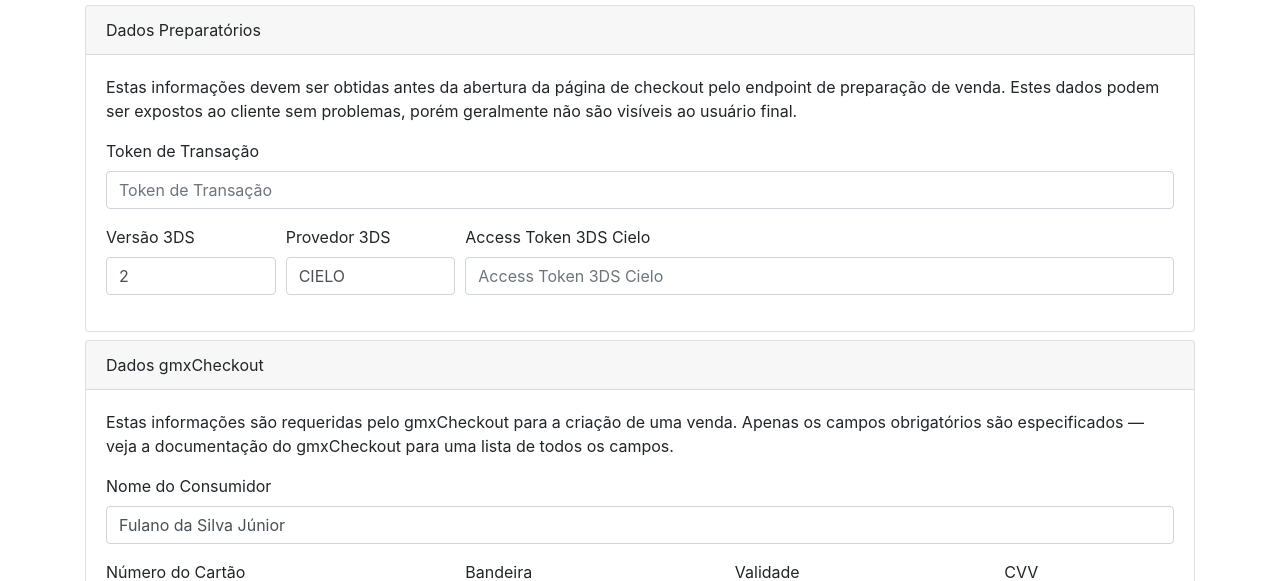
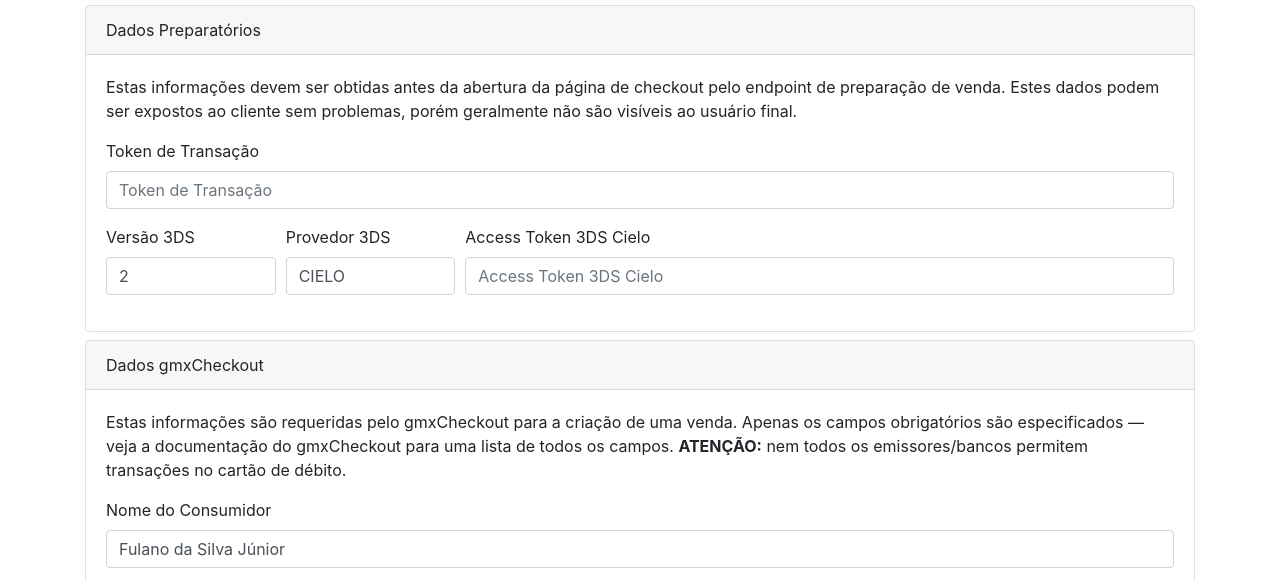
Before and after one commit to gmxc/code-samples, a plain HTML site: page checkout-transparente/checkout-3ds/index.html in a window 1280 px wide. Shown: the part 147-728 px from the top of the page. Drawn offline with nearby package versions, Linux system fonts and the light colour scheme; no server answers.

Commit message:
Esta feature devera adicionar informativo de que nem todos os emissores/bancos de cartoes de debito permitem transacoes.

```diff
--- a/checkout-transparente/checkout-3ds/index.html
+++ b/checkout-transparente/checkout-3ds/index.html
@@ -88,6 +88,7 @@
                     <p>
                         Estas informa&ccedil;&otilde;es s&atilde;o requeridas pelo gmxCheckout para a cria&ccedil;&atilde;o de uma venda.
                         Apenas os campos obrigat&oacute;rios s&atilde;o especificados &mdash; veja a documenta&ccedil;&atilde;o do gmxCheckout para uma lista de todos os campos.
+                        <strong>ATENÇÃO:</strong> nem todos os emissores/bancos permitem transa&ccedil;&otilde;es no cart&atilde;o de d&eacute;bito.
                     </p>
                     <!-- Dados Hidden -->
                     <input type="hidden" name="restApi" id="restApi" value="true"> <!-- Sempre true para ter retorno JSON -->
```
